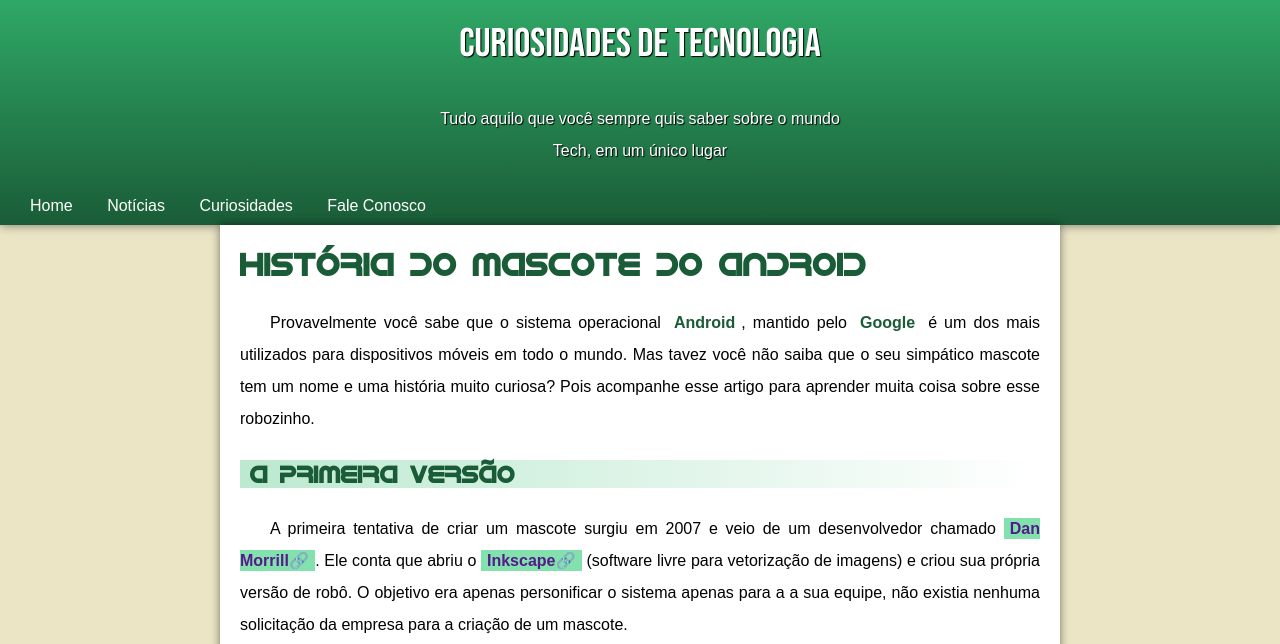
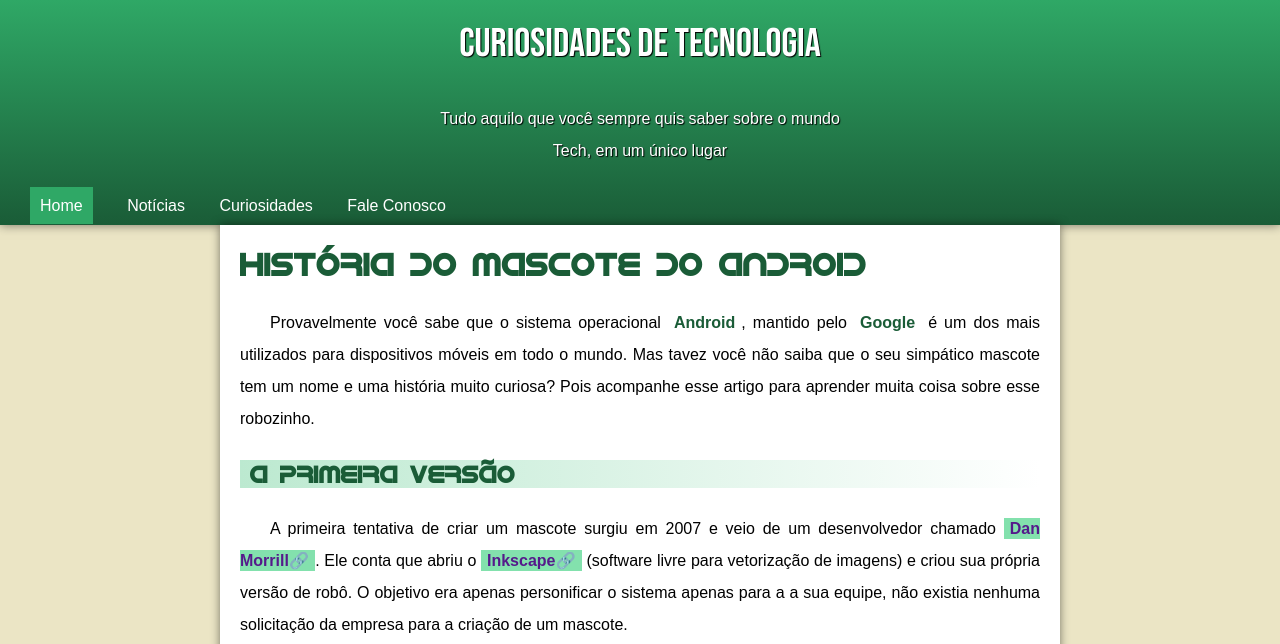
Before and after one commit to CarneiroY/HTML-e-CSS, a plain HTML site: page Desafios/d011.2/index.html in a window 1280 px wide. In both pictures the pointer is over the link "Home". Shown: the top 644 px of the page. Drawn offline with Linux system fonts and the light colour scheme.

Commit message:
Modifiquei o Nav

```diff
--- a/Desafios/d011.2/style/main.css
+++ b/Desafios/d011.2/style/main.css
@@ -76,6 +76,11 @@ nav > a {
     text-decoration: none;
     margin-left: 30px;
     font-family: var(--font-padrao);
+}
+
+a:hover {
+    background-color: var(--cor3);
+    padding: 10px;
 }
 
 h1 {
```
